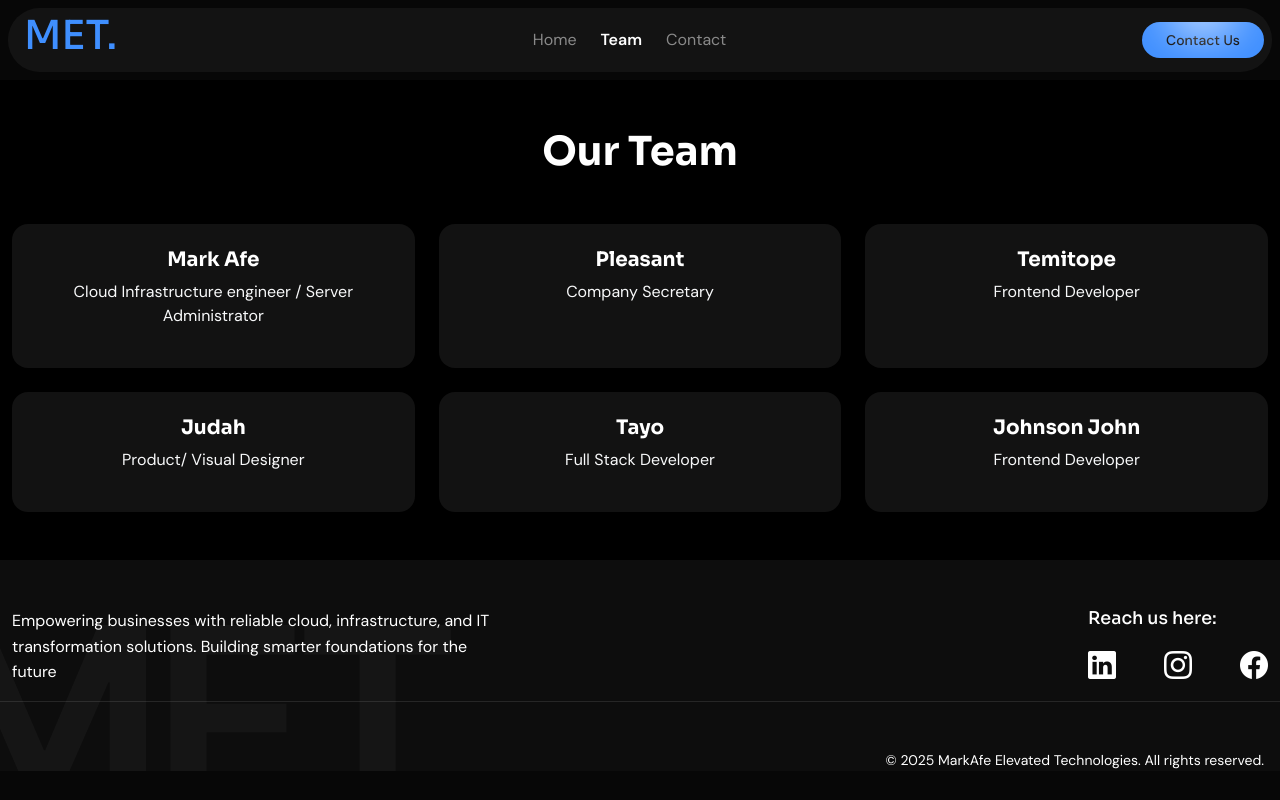
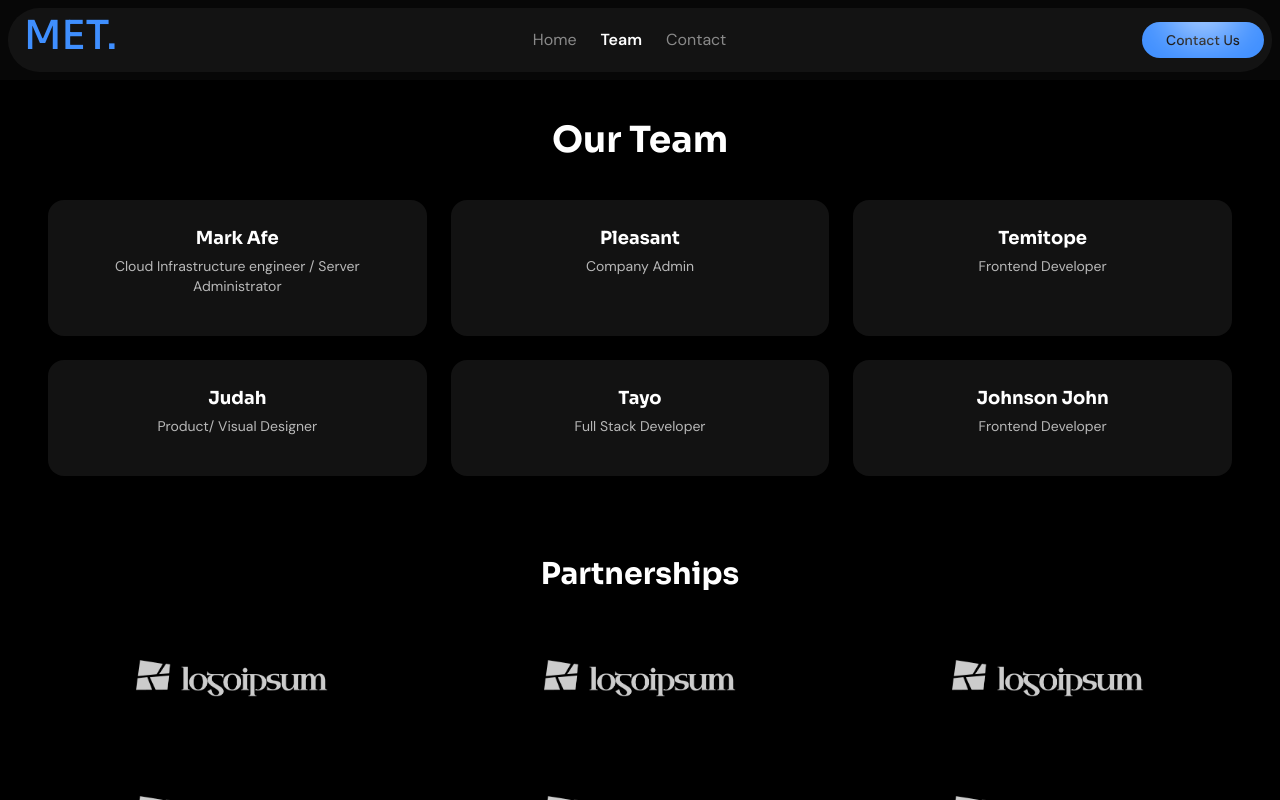
Before and after one commit to ezekieltemitope/MarkAfe-Elevated-Technologies, a React (Vite) app: page /team in a window 1280 px wide. Built offline with nearby package versions, Linux system fonts and the light colour scheme.

Commit message:
changes made in teams page

```diff
--- a/src/Pages/Team.jsx
+++ b/src/Pages/Team.jsx
@@ -1,30 +1,65 @@
+import React from "react";
+
 function Team() {
   const team = [
     { name: "Mark Afe", role: "Cloud Infrastructure engineer / Server Administrator" },
-    { name: "Pleasant", role: "Company Secretary" },
+    { name: "Pleasant", role: "Company Admin" },
     { name: "Temitope", role: "Frontend Developer" },
     { name: "Judah", role: "Product/ Visual Designer" },
     { name: "Tayo", role: "Full Stack Developer" },
     { name: "Johnson John", role: "Frontend Developer" },
-  ]
+  ];
+
+  const partners = [
+    "/partner1.png",
+    "/partner1.png",
+    "/partner1.png",
+    "/partner1.png",
+    "/partner1.png",
+    "/partner1.png",
+    "/partner1.png",
+
+  ];
 
   return (
-    <div className="bg-black text-white py-5 text-center">
-      <h1 className="fw-bold mb-5 fade-in">Our Team</h1>
-      <div className="container">
-        <div className="row g-4">
+    <div className="bg-black text-white py-10 text-center min-h-screen">
+      {/* === Team Section === */}
+      <h1 className="text-4xl font-bold mb-10 fade-in">Our Team</h1>
+      <div className="container mx-auto px-5">
+        <div className="grid grid-cols-1 sm:grid-cols-2 md:grid-cols-3 gap-6">
           {team.map((member, i) => (
-            <div key={i} className="col-md-4 fade-in">
-              <div className="card bg-[#121212] text-white border-0 rounded-4 p-4 h-100">
-                <h5 className="fw-bold">{member.name}</h5>
-                <p className="text-light">{member.role}</p>
-              </div>
+            <div
+              key={i}
+              className="bg-[#121212] rounded-2xl p-6 shadow-md hover:scale-105 transition duration-300"
+            >
+              <h5 className="font-bold text-lg mb-1">{member.name}</h5>
+              <p className="text-white/70 text-sm">{member.role}</p>
             </div>
           ))}
         </div>
       </div>
+
+      {/* === Partnerships Section === */}
+      <section className="mt-20 text-center">
+        <h2 className="text-3xl font-bold mb-10">Partnerships</h2>
+
+        <div className="grid grid-cols-1 sm:grid-cols-2 md:grid-cols-3 gap-10 justify-items-center px-5">
+          {partners.map((logo, index) => (
+            <div
+              key={index}
+              className="flex justify-center items-center bg-transparent"
+            >
+              <img
+                src={logo}
+                alt={`Partner ${index + 1}`}
+                className="object-contain w-48 h-24 filter grayscale hover:grayscale-0 opacity-80 hover:opacity-100 transition-all duration-500 ease-in-out"
+              />
+            </div>
+          ))}
+        </div>
+      </section>
     </div>
-  )
+  );
 }
 
-export default Team
+export default Team;
```
Also changed, not shown: public/partner1.png (added).
